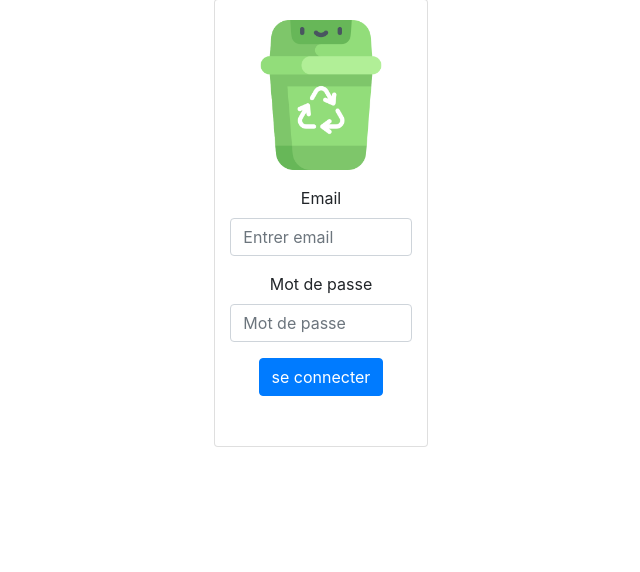
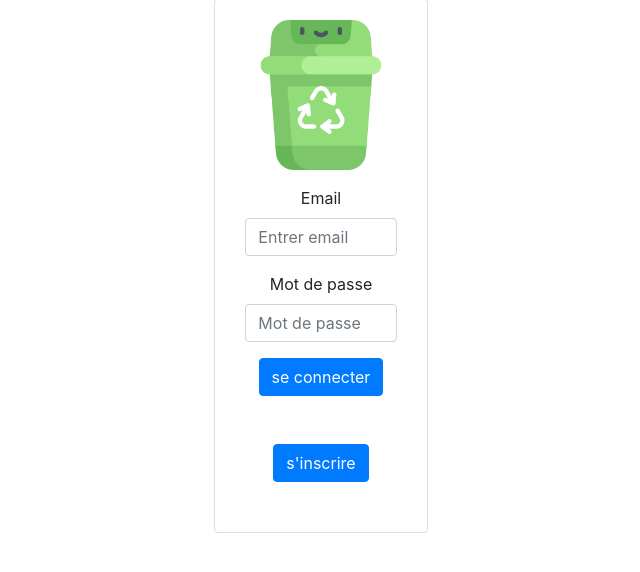
Before and after one commit to ManalB99/IntelligentTrash, a PHP site: page / in a window 1280 px wide. Shown: the part 201-773 px from the top of the page, without its empty margins (319-959 px from the left). Run offline with PHP 8.4, Linux system fonts and the light colour scheme.

Commit message:
correctif

```diff
--- a/Views/index.php
+++ b/Views/index.php
@@ -6,6 +6,7 @@
 <body>
     <div class="row justify-content-md-center mx-auto">
             <div class="card col col-lg-2"  id="login" style=" margin-top: 200px;padding-top: 20px;padding-bottom: 50px; text-align:center;">
+                <div class="col">
                     <form method="POST" action="index.php" >
 
                             <div class="form-group">
@@ -25,6 +26,10 @@
                             <button type="submit" class="btn btn-primary">se connecter</button>
                     </form>
                 </div>
+                <div class="col mt-5">
+                    <button class="btn btn-primary">s'inscrire</button>
+                </div>
+            </div>
         </div>
     </div>
 
```
Lines whose indentation alone changed are shown as unchanged.
